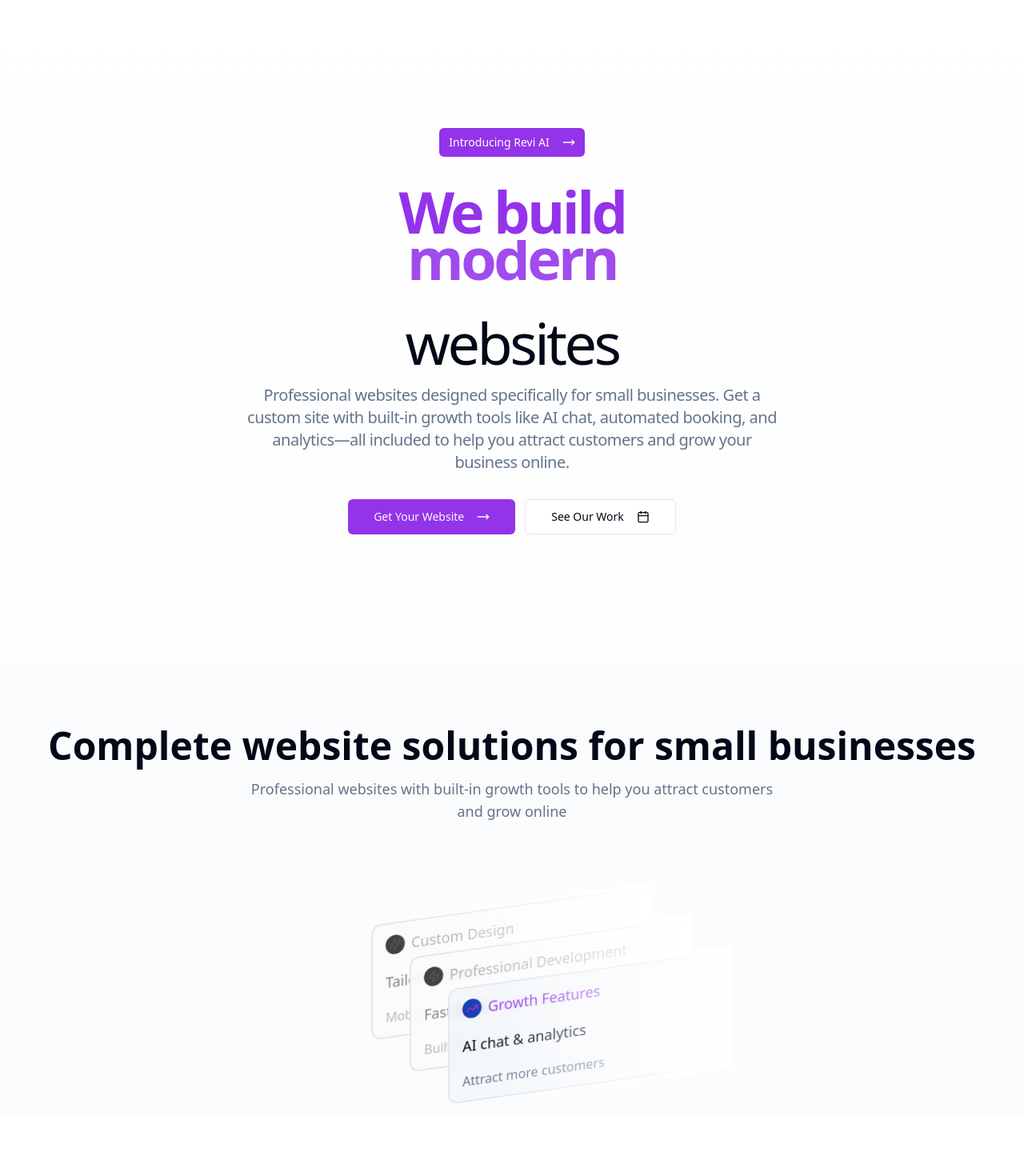
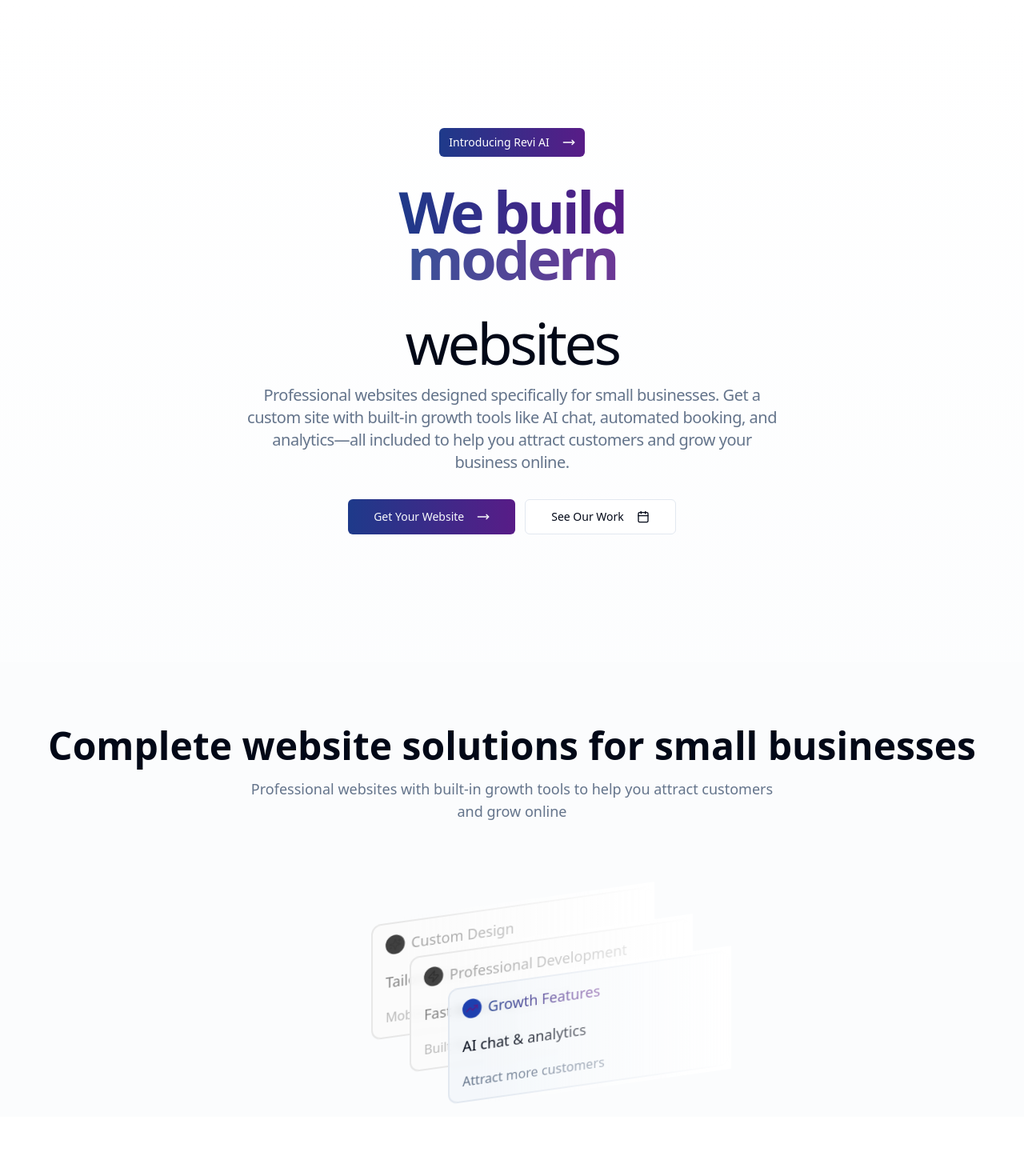
Before and after one commit to blksolodev/revi, a Next.js app: page / in a window 1280 px wide. Shown: the top 1470 px of the page at 80% size. Built offline with nearby package versions, Linux system fonts and the light colour scheme.

Commit message:
Revert to blue-900 to purple-900 gradient color scheme
- Restored all gradient colors from solid purple-600 back to gradient
- Applied to home page, pricing, and testimonials
- Dark mode gradient remains unchanged (black to purple-950)

```diff
--- a/app/page.tsx
+++ b/app/page.tsx
@@ -64,7 +64,7 @@ function Hero() {
 
           <div>
 
-            <Button variant="secondary" size="sm" className="gap-4 bg-purple-600 text-white border-0 hover:bg-purple-700">
+            <Button variant="secondary" size="sm" className="gap-4 bg-gradient-to-r from-blue-900 to-purple-900 text-white border-0">
 
               Introducing Revi AI <MoveRight className="w-4 h-4" />
 
@@ -76,7 +76,7 @@ function Hero() {
 
             <h1 className="text-5xl md:text-7xl max-w-4xl tracking-tighter text-center font-regular">
 
-              <span className="text-purple-600 font-semibold">We build</span>
+              <span className="bg-gradient-to-r from-blue-900 to-purple-900 bg-clip-text text-transparent font-semibold">We build</span>
 
               <span className="relative flex w-full justify-center overflow-hidden text-center md:pb-4 md:pt-1">
 
@@ -88,7 +88,7 @@ function Hero() {
 
                     key={index}
 
-                    className="absolute font-semibold text-purple-600"
+                    className="absolute font-semibold bg-gradient-to-r from-blue-900 to-purple-900 bg-clip-text text-transparent"
 
                     initial={{ opacity: 0, y: "-100" }}
 
@@ -144,7 +144,7 @@ function Hero() {
 
           <div className="flex flex-row gap-3">
 
-            <Button size="lg" className="gap-4 bg-purple-600 hover:bg-purple-700 border-0" asChild>
+            <Button size="lg" className="gap-4 bg-gradient-to-r from-blue-900 to-purple-900 hover:from-blue-800 hover:to-purple-800 border-0" asChild>
 
               <Link href="/pricing">
 
@@ -184,7 +184,7 @@ function DisplayCardsSection() {
 
     {
 
-      icon: <Sparkles className="size-4 text-purple-600" />,
+      icon: <Sparkles className="size-4 text-blue-900" />,
 
       title: "Custom Design",
 
@@ -192,9 +192,9 @@ function DisplayCardsSection() {
 
       date: "Mobile-responsive",
 
-      iconClassName: "text-purple-600",
+      iconClassName: "text-blue-900",
 
-      titleClassName: "text-purple-600",
+      titleClassName: "bg-gradient-to-r from-blue-900 to-purple-900 bg-clip-text text-transparent",
 
       className:
 
@@ -204,7 +204,7 @@ function DisplayCardsSection() {
 
     {
 
-      icon: <Zap className="size-4 text-purple-600" />,
+      icon: <Zap className="size-4 text-purple-900" />,
 
       title: "Professional Development",
 
@@ -212,9 +212,9 @@ function DisplayCardsSection() {
 
       date: "Built for growth",
 
-      iconClassName: "text-purple-600",
+      iconClassName: "text-purple-900",
 
-      titleClassName: "text-purple-600",
+      titleClassName: "bg-gradient-to-r from-blue-900 to-purple-900 bg-clip-text text-transparent",
 
       className:
 
@@ -224,7 +224,7 @@ function DisplayCardsSection() {
 
     {
 
-      icon: <TrendingUp className="size-4 text-purple-600" />,
+      icon: <TrendingUp className="size-4 text-purple-900" />,
 
       title: "Growth Features",
 
@@ -232,9 +232,9 @@ function DisplayCardsSection() {
 
       date: "Attract more customers",
 
-      iconClassName: "text-purple-600",
+      iconClassName: "text-purple-900",
 
-      titleClassName: "text-purple-600",
+      titleClassName: "bg-gradient-to-r from-blue-900 to-purple-900 bg-clip-text text-transparent",
 
       className:
 
@@ -446,7 +446,7 @@ function CTASection() {
 
   return (
 
-    <div className="w-full py-20 bg-purple-600 text-white">
+    <div className="w-full py-20 bg-gradient-to-r from-blue-900 to-purple-900 text-white">
 
       <div className="container mx-auto px-4">
 
@@ -474,7 +474,7 @@ function CTASection() {
 
               variant="secondary"
 
-              className="gap-2 bg-white text-purple-600 hover:bg-gray-100"
+              className="gap-2 bg-white text-blue-900 hover:bg-gray-100"
 
               asChild
 
@@ -494,7 +494,7 @@ function CTASection() {
 
               variant="outline"
 
-              className="gap-2 bg-transparent border-white text-white hover:bg-white hover:text-purple-600"
+              className="gap-2 bg-transparent border-white text-white hover:bg-white hover:text-blue-900"
 
               asChild
 
--- a/app/testimonials/page.tsx
+++ b/app/testimonials/page.tsx
@@ -88,7 +88,7 @@ export default function TestimonialsPage() {
             className="flex flex-col items-center justify-center max-w-[540px] mx-auto"
           >
             <div className="flex justify-center">
-              <div className="border-2 py-1 px-4 rounded-lg bg-purple-600 text-white border-transparent">Testimonials</div>
+              <div className="border-2 py-1 px-4 rounded-lg bg-gradient-to-r from-blue-900 to-purple-900 text-white border-transparent">Testimonials</div>
             </div>
 
             <h2 className="text-xl sm:text-2xl md:text-3xl lg:text-4xl xl:text-5xl font-bold tracking-tighter mt-5">
@@ -116,12 +116,12 @@ export default function TestimonialsPage() {
       </section>
 
       <div className="container mx-auto px-4 py-12">
-        <div className="text-center max-w-3xl mx-auto bg-purple-600 text-white rounded-2xl p-8">
+        <div className="text-center max-w-3xl mx-auto bg-gradient-to-r from-blue-900 to-purple-900 text-white rounded-2xl p-8">
           <h3 className="text-2xl font-bold mb-4">Join thousands of happy customers</h3>
           <p className="mb-6 opacity-90">
             Start your free trial today and see why businesses choose Revi for their AI needs.
           </p>
-          <Button size="lg" variant="secondary" className="bg-white text-purple-600 hover:bg-gray-100" asChild>
+          <Button size="lg" variant="secondary" className="bg-white text-blue-900 hover:bg-gray-100" asChild>
             <Link href="/pricing">
               Get Started Free
             </Link>
--- a/components/ui/pricing.tsx
+++ b/components/ui/pricing.tsx
@@ -91,7 +91,7 @@ export function Pricing({
           </Label>
         </label>
         <span className="ml-2 font-semibold">
-          Pay setup upfront <span className="text-purple-600 font-semibold">(Save 10%)</span>
+          Pay setup upfront <span className="bg-gradient-to-r from-blue-900 to-purple-900 bg-clip-text text-transparent font-semibold">(Save 10%)</span>
         </span>
       </div>
 
@@ -121,7 +121,7 @@ export function Pricing({
             }}
             className={cn(
               `rounded-2xl border-[1px] p-6 bg-background text-center lg:flex lg:flex-col lg:justify-center relative`,
-              plan.isPopular ? "border-purple-600 border-2" : "border-border",
+              plan.isPopular ? "border-blue-900 border-2" : "border-border",
               "flex flex-col",
               !plan.isPopular && "mt-5",
               index === 0 || index === 2
@@ -132,7 +132,7 @@ export function Pricing({
             )}
           >
             {plan.isPopular && (
-              <div className="absolute top-0 right-0 bg-purple-600 py-0.5 px-2 rounded-bl-xl rounded-tr-xl flex items-center">
+              <div className="absolute top-0 right-0 bg-gradient-to-r from-blue-900 to-purple-900 py-0.5 px-2 rounded-bl-xl rounded-tr-xl flex items-center">
                 <Star className="text-white h-4 w-4 fill-current" />
                 <span className="text-white ml-1 font-sans font-semibold">
                   Popular
@@ -176,7 +176,7 @@ export function Pricing({
               <ul className="mt-5 gap-2 flex flex-col">
                 {plan.features.map((feature, idx) => (
                   <li key={idx} className="flex items-start gap-2">
-                    <Check className="h-4 w-4 text-purple-600 mt-1 flex-shrink-0" />
+                    <Check className="h-4 w-4 text-blue-900 mt-1 flex-shrink-0" />
                     <span className="text-left">{feature}</span>
                   </li>
                 ))}
@@ -191,10 +191,10 @@ export function Pricing({
                     variant: "outline",
                   }),
                   "group relative w-full gap-2 overflow-hidden text-lg font-semibold tracking-tighter",
-                  "transform-gpu ring-offset-current transition-all duration-300 ease-out hover:ring-2 hover:ring-purple-600 hover:ring-offset-1",
+                  "transform-gpu ring-offset-current transition-all duration-300 ease-out hover:ring-2 hover:ring-blue-900 hover:ring-offset-1",
                   plan.isPopular
-                    ? "bg-purple-600 text-white border-0 hover:bg-purple-700"
-                    : "bg-background text-foreground hover:bg-purple-600 hover:text-white"
+                    ? "bg-gradient-to-r from-blue-900 to-purple-900 text-white border-0 hover:from-blue-800 hover:to-purple-800"
+                    : "bg-background text-foreground hover:bg-blue-900 hover:text-white"
                 )}
               >
                 {plan.buttonText}
```
